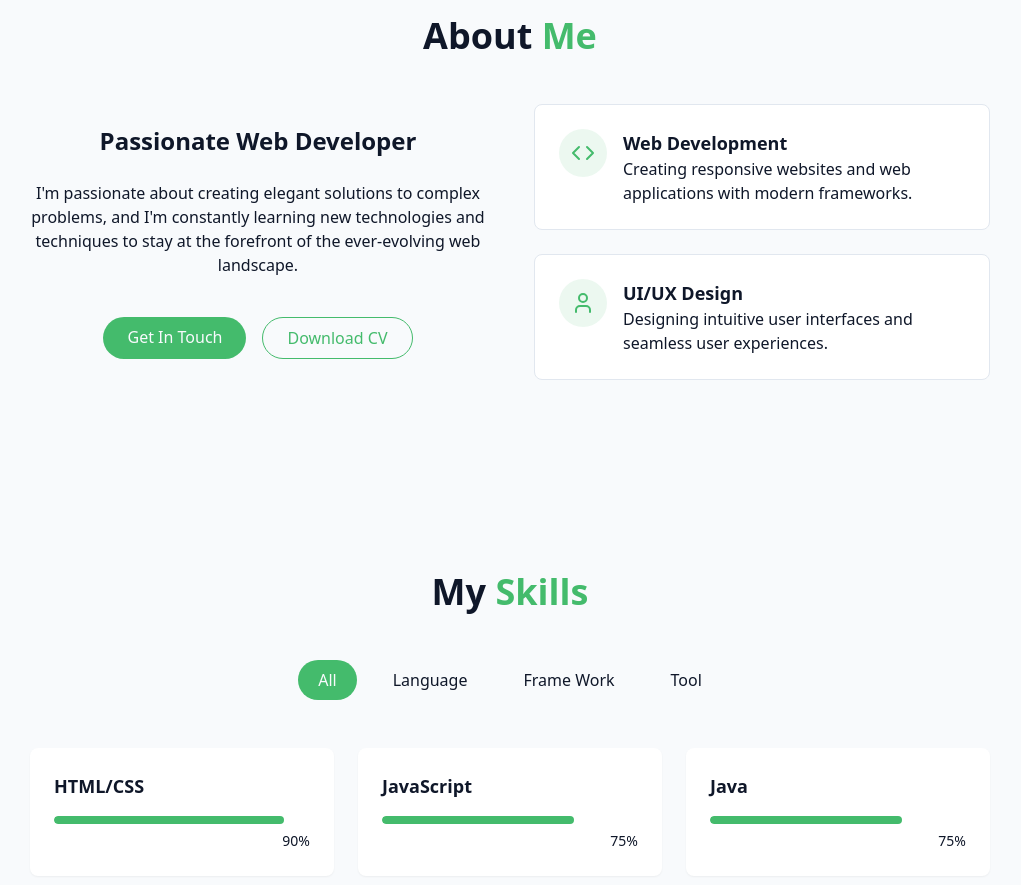
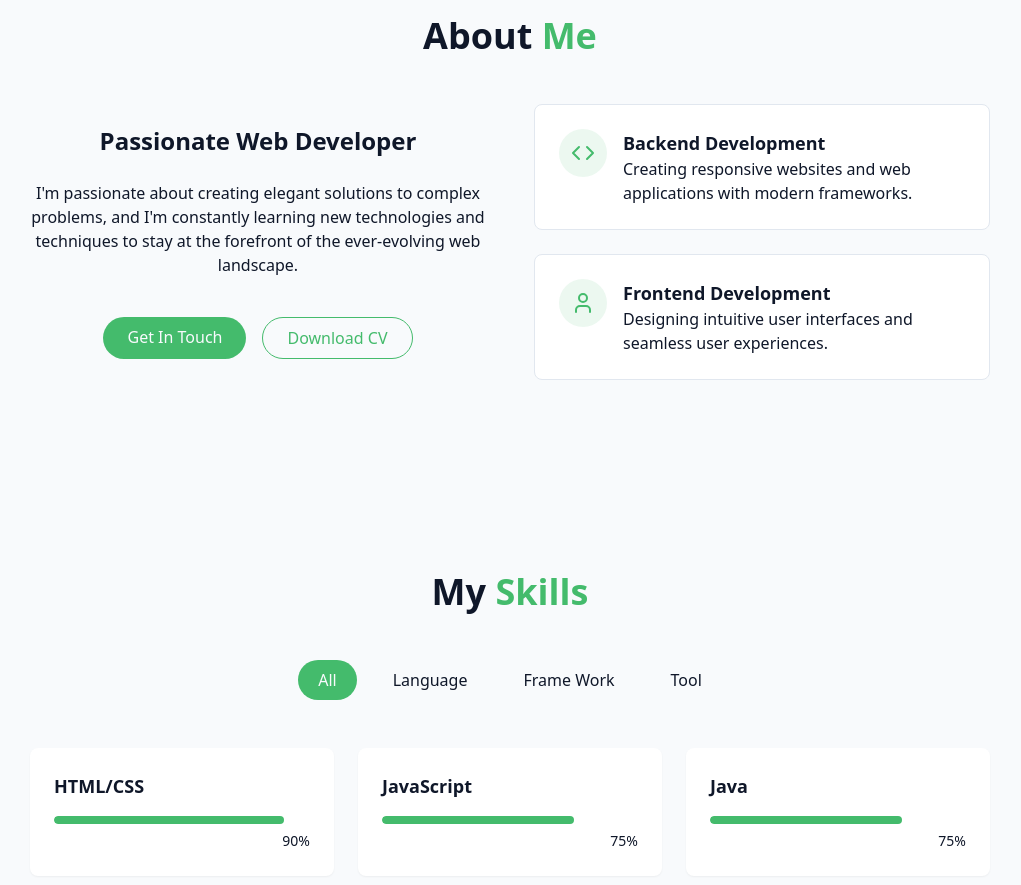
Before and after one commit to Kartikey-Gupta826/Portfolio, a React (Vite) app: page / in a window 1280 px wide. Shown: the part 880-1765 px from the top of the page, without its empty margins (130-1151 px from the left). Built offline with nearby package versions, Linux system fonts and the light colour scheme.

Commit message:
Changing About

```diff
--- a/src/components/AboutSection.jsx
+++ b/src/components/AboutSection.jsx
@@ -30,7 +30,7 @@ export const AboutSection = () => {
               </a>
 
               <a
-                href=""
+                href="/public/Kartikey_Gupta_CV.pdf"
                 className="px-6 py-2 rounded-full border border-primary text-primary hover:bg-primary/10 transition-colors duration-300"
               >
                 Download CV
@@ -45,7 +45,7 @@ export const AboutSection = () => {
                   <Code className="h-6 w-6 text-primary" />
                 </div>
                 <div className="text-left">
-                  <h4 className="font-semibold text-lg"> Web Development</h4>
+                  <h4 className="font-semibold text-lg"> Backend Development</h4>
                   <p className="text-muted-foreground">
                     Creating responsive websites and web applications with
                     modern frameworks.
@@ -59,7 +59,7 @@ export const AboutSection = () => {
                   <User className="h-6 w-6 text-primary" />
                 </div>
                 <div className="text-left">
-                  <h4 className="font-semibold text-lg">UI/UX Design</h4>
+                  <h4 className="font-semibold text-lg">Frontend Development</h4>
                   <p className="text-muted-foreground">
                     Designing intuitive user interfaces and seamless user
                     experiences.
```
